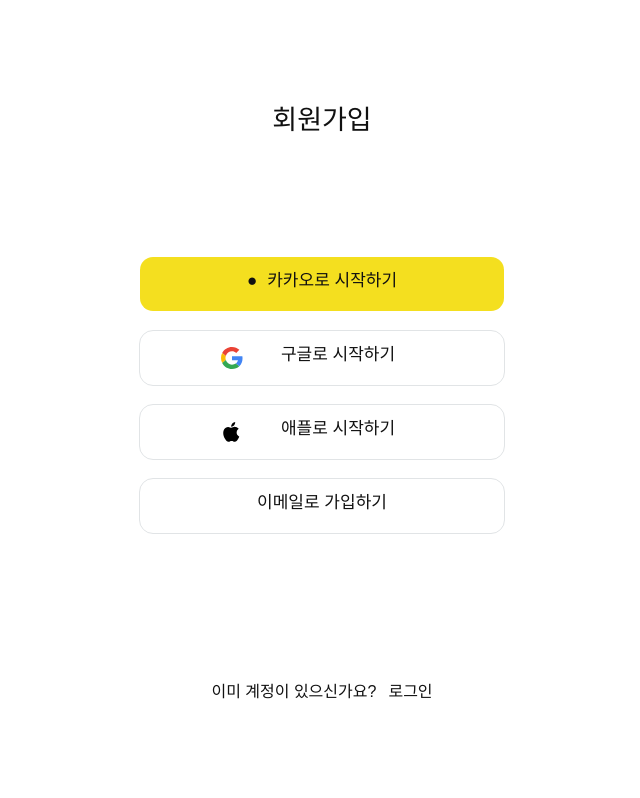
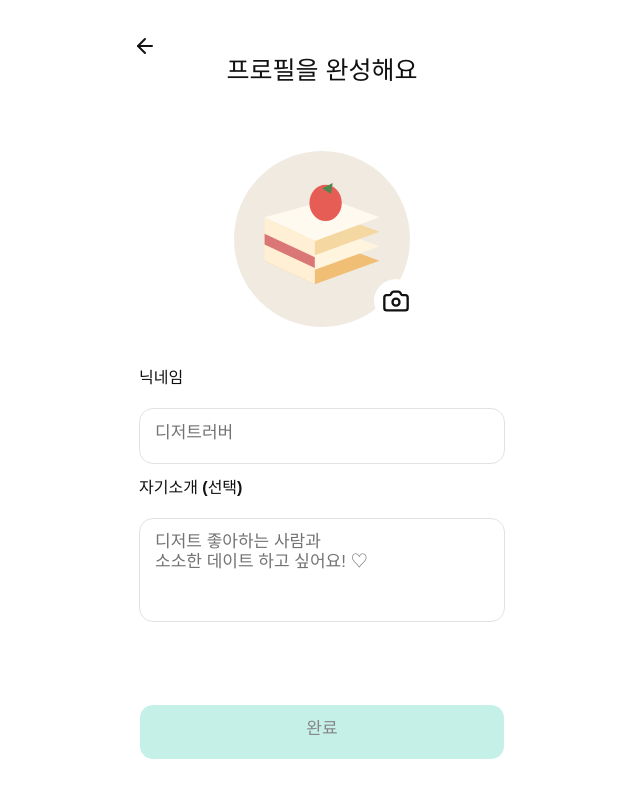
Before and after one commit to Desserting/Desserting-web, a React (Vite) app: page /signup/profile in a window 1280 px wide. Before the commit this address led to /signup. Shown: the whole page, without its empty margins (318-958 px from the left). Built offline with nearby package versions, Linux system fonts and the light colour scheme.

Commit message:
feat: 프로필 생성 화면 추가

```diff
--- a/src/App.tsx
+++ b/src/App.tsx
@@ -2,6 +2,7 @@ import { useCallback, useState } from 'react';
 import { Navigate, Route, Routes } from 'react-router-dom';
 import SplashScreen from '@/components/SplashScreen';
 import InterestsPage from '@/pages/signup/InterestsPage';
+import ProfilePage from '@/pages/signup/ProfilePage';
 import SignupPage from '@/pages/signup/SignupPage';
 
 export default function App() {
@@ -13,6 +14,7 @@ export default function App() {
       <Routes>
         <Route path="/signup" element={<SignupPage />} />
         <Route path="/signup/interests" element={<InterestsPage />} />
+        <Route path="/signup/profile" element={<ProfilePage />} />
         <Route path="*" element={<Navigate to="/signup" replace />} />
       </Routes>
       {showSplash && <SplashScreen onFinish={finishSplash} />}
--- /dev/null
+++ b/src/components/ui/textarea.tsx
@@ -0,0 +1,17 @@
+import * as React from 'react';
+import { cn } from 'cn';
+
+function Textarea({ className, ...props }: React.ComponentProps<'textarea'>) {
+  return (
+    <textarea
+      data-slot="textarea"
+      className={cn(
+        'border-input placeholder:text-muted-foreground focus-visible:border-ring focus-visible:ring-ring/50 aria-invalid:border-destructive aria-invalid:ring-destructive/20 dark:bg-input/30 dark:aria-invalid:border-destructive/50 dark:aria-invalid:ring-destructive/40 flex min-h-16 w-full rounded-lg border bg-transparent px-2.5 py-2 text-base transition-colors outline-none focus-visible:ring-3 disabled:cursor-not-allowed disabled:opacity-50 aria-invalid:ring-3 md:text-sm',
+        className,
+      )}
+      {...props}
+    />
+  );
+}
+
+export { Textarea };
--- /dev/null
+++ b/src/pages/signup/ProfilePage.tsx
@@ -0,0 +1,125 @@
+import { useEffect, useRef, useState } from 'react';
+import { zodResolver } from '@hookform/resolvers/zod';
+import { Camera } from 'lucide-react';
+import { useForm } from 'react-hook-form';
+import { z } from 'zod';
+import avatarCake from '@/assets/signup/avatar-cake.svg';
+import BackButton from '@/components/BackButton';
+import { Button } from '@/components/ui/button';
+import { Input } from '@/components/ui/input';
+import { Label } from '@/components/ui/label';
+import { Textarea } from '@/components/ui/textarea';
+import { useSignupStore } from '@/stores/signupStore';
+
+const profileSchema = z.object({
+  nickname: z.string().trim().min(1, '닉네임을 입력해 주세요'),
+  bio: z.string(),
+});
+
+type ProfileForm = z.infer<typeof profileSchema>;
+
+export default function ProfilePage() {
+  const setProfile = useSignupStore((state) => state.setProfile);
+  const fileInputRef = useRef<HTMLInputElement>(null);
+  const [avatar, setAvatar] = useState<{ file: File; url: string } | null>(
+    null,
+  );
+  const {
+    register,
+    handleSubmit,
+    formState: { errors, isValid },
+  } = useForm<ProfileForm>({
+    resolver: zodResolver(profileSchema),
+    defaultValues: { nickname: '', bio: '' },
+    mode: 'onChange',
+  });
+
+  useEffect(
+    () => () => {
+      if (avatar) URL.revokeObjectURL(avatar.url);
+    },
+    [avatar],
+  );
+
+  const onSubmit = (values: ProfileForm) => {
+    setProfile({ ...values, avatar: avatar?.file ?? null });
+  };
+
+  return (
+    <main className="text-ink relative flex flex-1 flex-col bg-white px-8 pt-[55px]">
+      <BackButton to="/signup/interests" />
+      <h1 className="text-center text-[25px] leading-[30px] font-bold">
+        프로필을 완성해요
+      </h1>
+      <div className="relative mt-[66px] size-[176px] self-center">
+        <div className="bg-cream size-full overflow-hidden rounded-full">
+          {avatar ? (
+            <img
+              src={avatar.url}
+              alt="프로필 사진"
+              className="size-full object-cover"
+            />
+          ) : (
+            <img src={avatarCake} alt="" className="mt-8 ml-[9px] block" />
+          )}
+        </div>
+        <button
+          type="button"
+          aria-label="프로필 사진 변경"
+          onClick={() => fileInputRef.current?.click()}
+          className="absolute top-[128px] left-[140px] flex size-11 cursor-pointer items-center justify-center rounded-full bg-white"
+        >
+          <Camera className="size-7" aria-hidden />
+        </button>
+        <input
+          ref={fileInputRef}
+          type="file"
+          accept="image/*"
+          className="hidden"
+          onChange={(event) => {
+            const file = event.target.files?.[0];
+            if (file) setAvatar({ file, url: URL.createObjectURL(file) });
+          }}
+        />
+      </div>
+      <form onSubmit={handleSubmit(onSubmit)} className="flex flex-1 flex-col">
+        <div className="mt-[41px] flex flex-col gap-[14px]">
+          <Label
+            htmlFor="nickname"
+            className="h-[26px] items-start text-base leading-5 font-bold"
+          >
+            닉네임
+          </Label>
+          <Input
+            id="nickname"
+            placeholder="디저트러버"
+            aria-invalid={!!errors.nickname}
+            className="border-field h-14 rounded-xl bg-white px-[15px] pb-2.5 text-[17px] leading-5 md:text-[17px]"
+            {...register('nickname')}
+          />
+          <Label
+            htmlFor="bio"
+            className="h-[26px] items-start text-base leading-5 font-bold"
+          >
+            자기소개 (선택)
+          </Label>
+          <Textarea
+            id="bio"
+            placeholder={'디저트 좋아하는 사람과\n소소한 데이트 하고 싶어요! ♡'}
+            className="border-field h-[104px] resize-none rounded-xl bg-white px-[15px] py-[13px] text-[17px] leading-5 md:text-[17px]"
+            {...register('bio')}
+          />
+        </div>
+        <Button
+          type="submit"
+          variant="brand"
+          size="xl"
+          disabled={!isValid}
+          className="mt-auto mb-10"
+        >
+          완료
+        </Button>
+      </form>
+    </main>
+  );
+}
```
